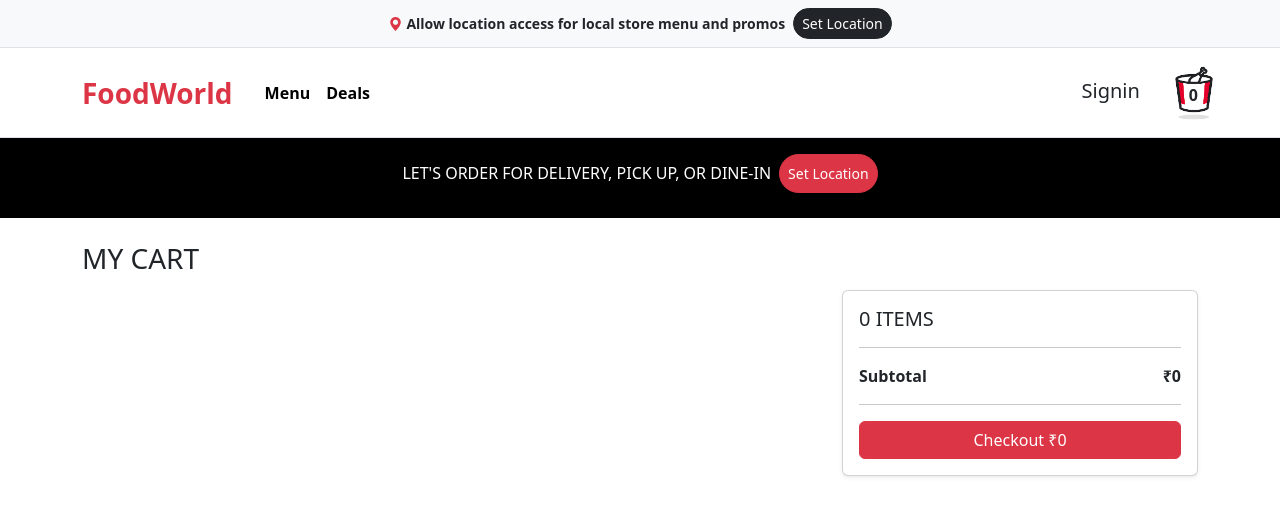
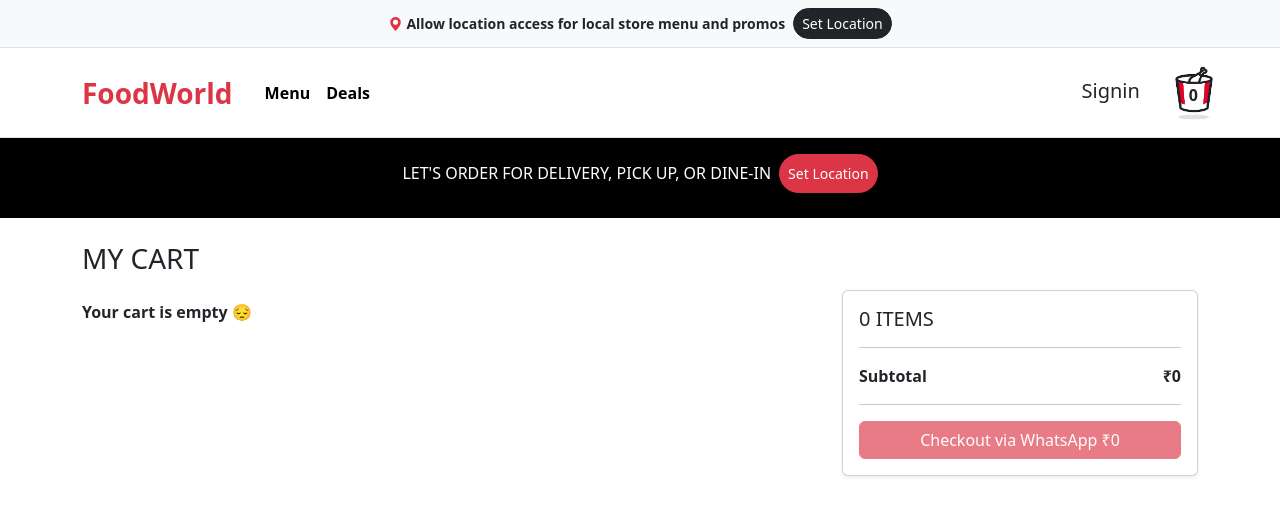
Before and after one commit to raja-krishnanrrg/krishfood-APP, a React (Vite) app: page /cart in a window 1280 px wide. Shown: the top 516 px of the page. Built offline with nearby package versions, Linux system fonts and the light colour scheme.

Commit message:
whatsapp message added

```diff
--- a/package.json
+++ b/package.json
@@ -10,13 +10,16 @@
     "preview": "vite preview"
   },
   "dependencies": {
+    "@reduxjs/toolkit": "^2.11.2",
     "@tailwindcss/vite": "^4.1.18",
     "bootstrap": "^5.3.8",
     "bootstrap-icons": "^1.13.1",
     "react": "^19.2.0",
     "react-bootstrap": "^2.10.10",
     "react-dom": "^19.2.0",
+    "react-redux": "^9.2.0",
     "react-router-dom": "^7.11.0",
+    "redux": "^5.0.1",
     "tailwindcss": "^4.1.18"
   },
   "devDependencies": {
--- a/src/App.jsx
+++ b/src/App.jsx
@@ -12,24 +12,16 @@ import Navbar from 'react-bootstrap/Navbar';
  import BrowseMenu from './Browsemenu';
 import  Deliverorder from "./Deliverorder";
 import MenuProductPage from "./Productpage"
-
-import { useContext } from "react";
-import { CartContext } from "./CartContext";
+import { useSelector } from 'react-redux';
+// import { useContext } from "react";
+// import { CartContext } from "./CartContext";
 
 import Deals from "./Deals"
-
-
-
-
 
 import './App.css'
 
 function App() {
-  const { cart } = useContext(CartContext);
-
-
-
-
+    const cartProducts = useSelector((state) => state.cart.cartItems);
 
 
 
@@ -69,15 +61,13 @@ function App() {
               <Form className="d-flex ">
                 <h5 className='mt-3 me-4'> Signin</h5>
           <Link to='/cart' className='attachs'> <img src="./src/assets/cart.png" className='cartimage'/></Link>
-           <span className='quantity '>{cart.length}</span>
+           <span className='quantity '>{cartProducts.length}</span>
 
           </Form>
 
         </Container>
       </Navbar>
     <Deliverorder/>
-
-
          <Routes>
           <Route path='/' element={<BrowseMenu />}></Route>
           <Route path='/productpage' element={< MenuProductPage/>}></Route>
@@ -85,13 +75,6 @@ function App() {
           <Route path='/deals' element={<Deals/>}></Route>
         </Routes>
 
-
-
-
-
-
-
-
     </>
   )
 }
--- a/src/Cartpage.jsx
+++ b/src/Cartpage.jsx
@@ -1,32 +1,68 @@
-
-
 import 'bootstrap/dist/css/bootstrap.min.css';
-import { useContext } from "react";
-import { CartContext } from "./CartContext";
 import { Container, Row, Col, Card, Button } from "react-bootstrap";
+import { useDispatch, useSelector } from 'react-redux';
+import { deleteFromCart, updateQuantity } from './store/cartslice/Cartslice';
 
 const CartPage = () => {
 
-  const {
-    cart,
-    increaseQty,
-    decreaseQty,
-    removeItem,
-    subTotal
-  } = useContext(CartContext);
+  const cartProducts = useSelector((state) => state.cart.cartItems);
+  const dispatch = useDispatch();
+
+  // Delete item
+  const deleteCart = (item) => {
+    dispatch(deleteFromCart(item));
+  };
+
+
+  const incrementCart = (item) => {
+    dispatch(updateQuantity({ id: item.id, qty: item.qty + 1 }));
+  };
+
+  const decrementCart = (item) => {
+    if (item.qty > 1) {
+      dispatch(updateQuantity({ id: item.id, qty: item.qty - 1 }));
+    }
+  };
+
+  // Subtotal
+  const subTotal = cartProducts.reduce(
+    (total, item) => total + item.price * item.qty,
+    0
+  );
+
+
+  const handleCheckout = () => {
+    const phoneNumber = "6383031374";
+
+    let message = "🛒 *Order Details* \n\n";
+
+    cartProducts.forEach((item, index) => {
+      message += `${index + 1}. ${item.name}  - ₹${item.price} x ${item.qty} = ₹${item.price * item.qty}\n`;
+    });
+
+    message += `\n----------------------\n`;
+    message += `*Total: ₹${subTotal}*`;
+
+    const encodedMessage = encodeURIComponent(message);
+    const whatsappURL = `https://wa.me/${phoneNumber}?text=${encodedMessage}`;
+
+    window.open(whatsappURL, "_blank");
+  };
 
   return (
     <Container className="my-4">
       <Row>
-
         <Col md={8}>
           <h3 className="mb-4">MY CART</h3>
 
-          {cart.map((item) => (
+          {cartProducts.length === 0 && <p>Your cart is empty 😔</p>}
+
+          {cartProducts.map((item) => (
             <Card className="mb-3 shadow-sm" key={item.id}>
               <Card.Body>
                 <Row className="align-items-center">
 
+                  {/* Image */}
                   <Col md={3}>
                     <img
                       src={item.image}
@@ -35,25 +71,28 @@ const CartPage = () => {
                     />
                   </Col>
 
+                  {/* Details */}
                   <Col md={6}>
                     <h5>{item.name}</h5>
                     <p className="text-muted small">{item.describtion}</p>
-
+                  {console.log(item)}
                     <Button
                       variant="link"
                       className="text-danger p-0"
-                      onClick={() => removeItem(item.id)}
+                      onClick={() => deleteCart(item)}
                     >
-                     Delete
+                      Delete
                     </Button>
                   </Col>
 
+
                   <Col md={3} className="text-end">
                     <div className="d-flex justify-content-end align-items-center mb-2">
+
                       <Button
                         size="sm"
                         variant="outline-secondary"
-                        onClick={() => decreaseQty(item.id)}
+                        onClick={() => decrementCart(item)}
                         disabled={item.qty === 1}
                       >
                         −
@@ -64,12 +103,12 @@ const CartPage = () => {
                       <Button
                         size="sm"
                         variant="outline-secondary"
-                        onClick={() => increaseQty(item.id)}
+                        onClick={() => incrementCart(item)}
                       >
                         +
                       </Button>
+
                     </div>
-
                     <strong>₹{item.price * item.qty}</strong>
                   </Col>
 
@@ -79,18 +118,24 @@ const CartPage = () => {
           ))}
         </Col>
 
+        {/* Summary */}
         <Col md={4} className="mt-5">
           <Card className="shadow-sm">
             <Card.Body>
-              <h5>{cart.length} ITEMS</h5>
+              <h5>{cartProducts.length} ITEMS</h5>
               <hr />
               <div className="d-flex justify-content-between">
                 <span>Subtotal</span>
                 <span>₹{subTotal}</span>
               </div>
               <hr />
-              <Button variant="danger" className="w-100">
-                Checkout ₹{subTotal}
+              <Button
+                variant="danger"
+                className="w-100"
+                onClick={handleCheckout}
+                disabled={cartProducts.length === 0}
+              >
+                Checkout via WhatsApp ₹{subTotal}
               </Button>
             </Card.Body>
           </Card>
--- a/src/Productpage.jsx
+++ b/src/Productpage.jsx
@@ -5,12 +5,14 @@ import { CartContext } from "./CartContext";
 import { useNavigate } from "react-router-dom";
 import "bootstrap-icons/font/bootstrap-icons.css";
 import './Products.css'
-import burger1 from './assets/burger1.jpg'
+import products  from "./productspage/Allproducts"
+import { useDispatch, useSelector } from "react-redux";
+import { addToCart, deleteFromCart } from "./store/cartslice/Cartslice";
 
 
 const MenuProductPage = () => {
-  const { addToCart } = useContext(CartContext);
-  const navigate = useNavigate();
+  // const { addToCart } = useContext(CartContext);
+  // const navigate = useNavigate();
   // LEFT MENU (ARRAY)
   const categories = [
     "Burgers",
@@ -18,163 +20,38 @@ const MenuProductPage = () => {
     "Sandwich",
     "Drinks",
     "Desserts",
+  ];
 
 
-  ];
-
-  // PRODUCTS (ARRAY OBJECT)
-  const products = [
-    {
-      id: 1,
-      name: "2 Chana Burgers",
-      price: 220,
-      category: "Burgers",
-      image: burger1,
-      subcat: "Non-veg",
-      describtion: "Relish 2 Chana burgers",
-      subimage: "./src/assets/nonvegsymb.svg",
-      qty: 0
-
-    },
-    {
-      id: 2,
-      name: "2 Chana Burger & Fries combo",
-      price: 300,
-      category: "Burgers",
-      image: "./src/assets/burger2.jpg",
-      subcat: "veg",
-      describtion: "2 Chana burgers , Med fries ",
-      subimage: "./src/assets/vegsymbol.svg",
-      qty: 0
-    },
-    {
-      id: 3,
-      name: "2 Chana Burger & Fries Meal",
-      price: 250,
-      category: "Burgers",
-      image: "./src/assets/burger3.jpg",
-      subcat: "non-veg",
-      describtion: "2 Chana burgers , Med fries with Pepsi PET",
-      subimage: "./src/assets/nonvegsymb.svg",
-      qty: 0
-    },
-    {
-      id: 4,
-      name: "Club Sandwich",
-      price: 440,
-      category: "Pizza",
-      image: "./src/assets/pizza1.jpg",
-      subcat: "Non-veg",
-      describtion: "pizza with banner butter with chicks",
-      subimage: "./src/assets/nonvegsymb.svg",
-      qty: 0
-    },
-    {
-      id: 5,
-      name: "Butter sesert",
-      price: 390,
-      category: "Pizza",
-      image: "./src/assets/pizza2.jpg",
-      subcat: "Non-veg",
-      describtion: "pizza with spicey deserts",
-      subimage: "./src/assets/nonvegsymb.svg",
-      qty: 0
-    },
-    {
-      id: 6,
-      name: "Butter cheese",
-      price: 290,
-      category: "Pizza",
-      image: "./src/assets/pizza3.jpg",
-      subcat: "Non-veg",
-      describtion: "pizza with spicey deserts with  minuss",
-      subimage: "./src/assets/nonvegsymb.svg",
-      qty: 0
-    },
-    {
-      id: 7,
-      name: "Chicken sandwich",
-      price: 930,
-      category: "Sandwich",
-      image: "./src/assets/sandwich1.jpg",
-      subcat: "Non-veg",
-      describtion: "sandwich with  hot spicies",
-      subimage: "./src/assets/nonvegsymb.svg",
-      qty: 0
-    }
-    ,
-    {
-      id: 8,
-      name: "sandwich cheese",
-      price: 190,
-      category: "Sandwich",
-      image: "./src/assets/sandwich2.jpg",
-      subcat: "Non-veg",
-      describtion: "sandwichs with vegetables",
-      subimage: "./src/assets/nonvegsymb.svg",
-      qty: 0
-    },
-    {
-      id: 9,
-      name: "Butter pizza",
-      price: 940,
-      category: "Sandwich",
-      image: "./src/assets/sandwich1.jpg",
-      subcat: "veg",
-      describtion: "sandwich with  hot spicies",
-      qty: 0,
-      subimage: "./src/assets/vegsymbol.svg",
-    }, {
-      id: 10,
-      name: "lime soda",
-      price: 920,
-      category: "Drinks",
-      image: "./src/assets/drinks1.jpg",
-      subcat: "veg",
-      describtion: "lime chill soda",
-      qty: 0,
-      subimage: "./src/assets/vegsymbol.svg",
-    }, {
-      id: 11,
-      name: "banner mullet",
-      price: 902,
-      category: "Drinks",
-      image: "./src/assets/drinks2.jpg",
-      subcat: "veg",
-      describtion: "banner mullet",
-      qty: 0,
-      subimage: "./src/assets/vegsymbol.svg",
-    }, {
-      id: 12,
-      name: "strawberry",
-      price: 790,
-      category: "Desserts",
-      image: "./src/assets/ice1.jpg",
-      subcat: "veg",
-      describtion: "desert strawberry icecrems",
-      qty: 0,
-      subimage: "./src/assets/vegsymbol.svg",
-    }
-  ];
-
+//  const [addedItems, setAddedItems] = useState([]);
   const [activeCategory, setActiveCategory] = useState("Burgers");
-
   const filteredProducts = products.filter(
     item => item.category === activeCategory
   );
 
-  const handleAddToCart = (item) => {
-    addToCart(item);      // store in array
+//   const handleAddToCart = (item) => {
+//     addToCart(item);
+//       setAddedItems([...addedItems,item.id]);
 
-  };
+const cartProducts=useSelector((state)=>state.cart.cartItems)
+const dispatch = useDispatch();
+
+const addCart =(item)=>{
+  dispatch(addToCart(item))
+}
+
+const deleteCart=(item)=>{
+  dispatch(deleteFromCart(item))
+}
+
+
 
   return (
     <Container className="p-3">
       <Row>
         {/* LEFT MENU */}
-        <Col md={3} className="">
+         <Col md={3} className="">
           <h2 className="mb-3">Menu</h2>
-
           <div className="menusgroup">
             {categories.map(cat => (
               <ListGroup.Item className="items pt-4 "
@@ -192,8 +69,7 @@ const MenuProductPage = () => {
 
         {/* RIGHT PRODUCT LIST */}
         <Col md={9}>
-          <h5 className="mb-3">{activeCategory}</h5>
-
+          {/* <h5 className="mb-3">{activeCategory}</h5> */}
           <Row>
             {filteredProducts.map(item => (
               <Col md={4} sm={6} xs={12} key={item.id} className="mb-4">
@@ -206,17 +82,22 @@ const MenuProductPage = () => {
 
                   <Card.Body>
                     <h6 className="text-center fw-bolder">{item.name}</h6>
+                    <img src={item.subimage} alt="" className="me-3" />{item.subcat}
+                    <p className="mt-3">{item.describtion}</p>
+                    <p className="text-muted">₹{item.price}</p>
+
+                    {/* <Button variant="danger" className="w-100" onClick={() => handleAddToCart(item)}>
+                      {/* Add to cart<i class="bi bi-bag-plus ms-2 fw-5 fs-5"></i>
+                                   {addedItems.includes(item.id) ? (<><i className="bi bi-check-circle-fill me-2"></i>Item Added </>) :
+                        ( <><i className="bi bi-cart-plus me-2"></i>  Add to Cart  </>)}
+                      </Button> */}
 
 
-                    <img src={item.subimage} alt="" className="me-3" />{item.subcat}
+                       {cartProducts.find(Items=>Items.id===item.id)?
+                          (<Button className="btn btn-danger" onClick={()=>{deleteCart(item)}}><i className="bi bi-check-circle-fill me-2"></i>Item Added</Button>):
+                          (<Button className="btn btn-danger" onClick={()=>{addCart(item)}}>Add to cart<i class="bi bi-bag-plus ms-2 fw-5 fs-5"></i></Button>)
+                      }
 
-                    <p className="mt-3">{item.describtion}</p>
-
-                    <p className="text-muted">₹{item.price}</p>
-
-                    <Button variant="danger" className="w-100" onClick={() => handleAddToCart(item)}>
-                      Add to cart<i class="bi bi-bag-plus ms-2 fw-5 fs-5"></i>
-                    </Button>
                   </Card.Body>
 
                 </Card>
--- /dev/null
+++ b/src/productspage/Allproducts.jsx
@@ -0,0 +1,146 @@
+import burger1 from '../assets/burger1.jpg'
+import burger2 from "../assets/burger2.jpg"
+import burger3 from "../assets/burger3.jpg"
+import pizza1 from "../assets/pizza1.jpg"
+import pizza2 from "../assets/pizza2.jpg"
+import pizza3 from "../assets/pizza3.jpg"
+import sandwich1 from "../assets/sandwich1.jpg"
+import sandwich2 from "../assets/sandwich2.jpg"
+import sandwich3 from "../assets/sandwich3.jpg"
+import drink1 from "../assets/drinks1.jpg"
+import drink2 from "../assets/drinks2.jpg"
+import desert1 from "../assets/ice1.jpg"
+const products = [
+    {
+      id: 1,
+      name: "2 Chana Burgers",
+      price: 220,
+      category: "Burgers",
+      image: burger1,
+      subcat: "Non-veg",
+      describtion: "Relish 2 Chana burgers",
+      subimage: "./src/assets/nonvegsymb.svg",
+      qty: 0
+    },
+    {
+      id: 2,
+      name: "2 Chana Burger & Fries combo",
+      price: 300,
+      category: "Burgers",
+      image:burger2,
+      subcat: "veg",
+      describtion: "2 Chana burgers , Med fries ",
+      subimage: "./src/assets/vegsymbol.svg",
+      qty:0
+    },
+    {
+      id: 3,
+      name: "2 Chana Burger & Fries Meal",
+      price: 250,
+      category: "Burgers",
+      image:burger3,
+      subcat: "non-veg",
+      describtion: "2 Chana burgers , Med fries with Pepsi PET",
+      subimage: "./src/assets/nonvegsymb.svg",
+      qty:0
+    },
+    {
+      id: 4,
+      name: "Club Sandwich",
+      price: 440,
+      category: "Pizza",
+      image: pizza1,
+      subcat: "Non-veg",
+      describtion: "pizza with banner butter with chicks",
+      subimage: "./src/assets/nonvegsymb.svg",
+      qty:0
+    },
+    {
+      id: 5,
+      name: "Butter sesert",
+      price: 390,
+      category: "Pizza",
+      image: pizza2,
+      subcat: "Non-veg",
+      describtion: "pizza with spicey deserts",
+      subimage: "./src/assets/nonvegsymb.svg",
+      qty:0
+    },
+    {
+      id: 6,
+      name: "Butter cheese",
+      price: 290,
+      category: "Pizza",
+      image: pizza3,
+      subcat: "Non-veg",
+      describtion: "pizza with spicey deserts with  minuss",
+      subimage: "./src/assets/nonvegsymb.svg",
+      qty:0
+    },
+    {
+      id: 7,
+      name: "Chicken sandwich",
+      price: 930,
+      category: "Sandwich",
+      image: sandwich1,
+      subcat: "Non-veg",
+      describtion: "sandwich with  hot spicies",
+      subimage: "./src/assets/nonvegsymb.svg",
+      qty:0
+    }
+    ,
+    {
+      id: 8,
+      name: "sandwich cheese",
+      price: 190,
+      category: "Sandwich",
+      image: sandwich2,
+      subcat: "Non-veg",
+      describtion: "sandwichs with vegetables",
+      subimage: "./src/assets/nonvegsymb.svg",
+      qty: 0
+    },
+    {
+      id: 9,
+      name: "Butter pizza",
+      price: 940,
+      category: "Sandwich",
+      image: sandwich3,
+      subcat: "veg",
+      describtion: "sandwich with  hot spicies",
+      qty: 0,
+      subimage: "./src/assets/vegsymbol.svg",
+    }, {
+      id: 10,
+      name: "lime soda",
+      price: 920,
+      category: "Drinks",
+      image: drink1,
+      subcat: "veg",
+      describtion: "lime chill soda",
+      qty: 0,
+      subimage: "./src/assets/vegsymbol.svg",
+    }, {
+      id: 11,
+      name: "banner mullet",
+      price: 902,
+      category: "Drinks",
+      image:drink2,
+      subcat: "veg",
+      describtion: "banner mullet",
+      qty: 0,
+      subimage: "./src/assets/vegsymbol.svg",
+    }, {
+      id: 12,
+      name: "strawberry",
+      price: 790,
+      category: "Desserts",
+      image: desert1,
+      subcat: "veg",
+      describtion: "desert strawberry icecrems",
+      qty: 0,
+      subimage: "./src/assets/vegsymbol.svg",
+    }
+  ];
+
+  export default products
--- /dev/null
+++ b/src/store/cartslice/Cartslice.jsx
@@ -0,0 +1,74 @@
+import { createSlice } from "@reduxjs/toolkit";
+
+const storedItems = localStorage.getItem("cartItems");
+
+const initialState = {
+  cartItems: storedItems ? JSON.parse(storedItems) : []
+};
+
+const cartSlice = createSlice({
+  name: "cart",
+  initialState,
+  reducers: {
+
+    addToCart: (state, action) => {
+      const newItem = action.payload;
+
+      const existingItem = state.cartItems.find(
+        (item) => item.id === newItem.id
+      );
+
+      if (existingItem) {
+        existingItem.qty += 1;
+      } else {
+        state.cartItems.push({
+          id: newItem.id,
+          name: newItem.name,
+          image: newItem.image,
+          describtion:newItem.describtion,
+          subcat: newItem.subcat,
+          price: newItem.price,
+          category: newItem.category,
+          qty: 1,   // ✅ fixed
+          subimage: newItem.subimage,
+        });
+      }
+
+      {/*
+          {
+              id: 1,
+              name: "2 Chana Burgers",
+              price: 220,
+              category: "Burgers",
+              image: burger1,
+              subcat: "Non-veg",
+              describtion: "Relish 2 Chana burgers",
+              subimage: "./src/assets/nonvegsymb.svg",
+              qty: 0
+            },*/}
+
+      localStorage.setItem("cartItems", JSON.stringify(state.cartItems));
+    },
+
+    deleteFromCart: (state, action) => {
+      state.cartItems = state.cartItems.filter(
+        (item) => item.id !== action.payload.id
+      );
+      localStorage.setItem("cartItems", JSON.stringify(state.cartItems));
+    },
+
+    updateQuantity: (state, action) => {
+      const { id, qty } = action.payload;
+      const itemToUpdate = state.cartItems.find(item => item.id === id);
+
+      if (itemToUpdate) {
+        itemToUpdate.qty = qty;  // ✅ set directly
+        localStorage.setItem("cartItems", JSON.stringify(state.cartItems));
+      }
+    }
+
+  }
+});
+
+export const { addToCart, deleteFromCart, updateQuantity } = cartSlice.actions;
+export default cartSlice.reducer;
```
Also changed, not shown: src/main.jsx (+11 -4 lines), src/store/Store.jsx (added, +9 -0 lines), 1 other file (tests, documents, lock files or other folders).
